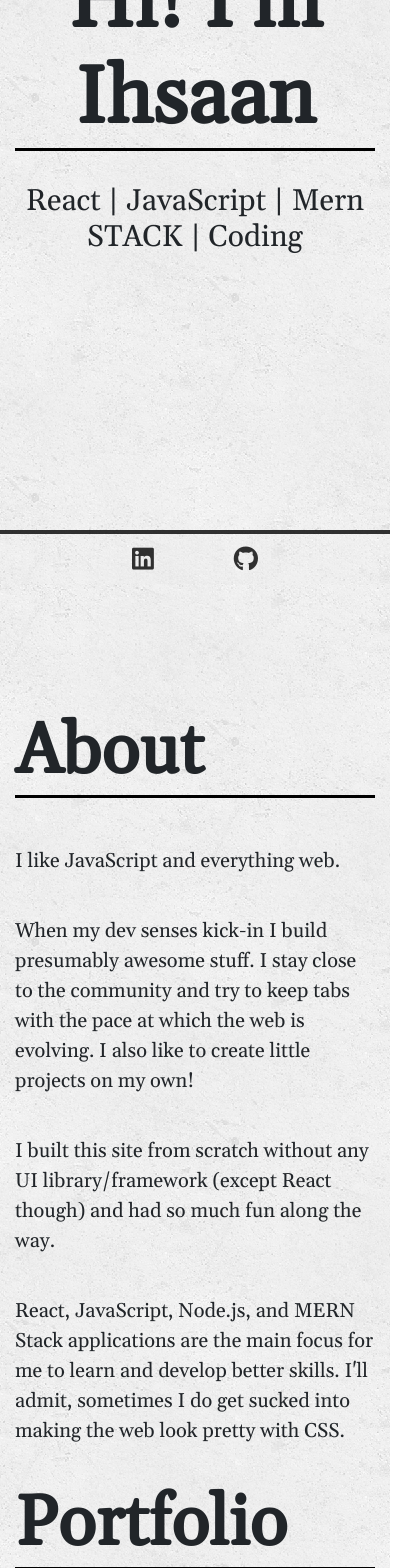
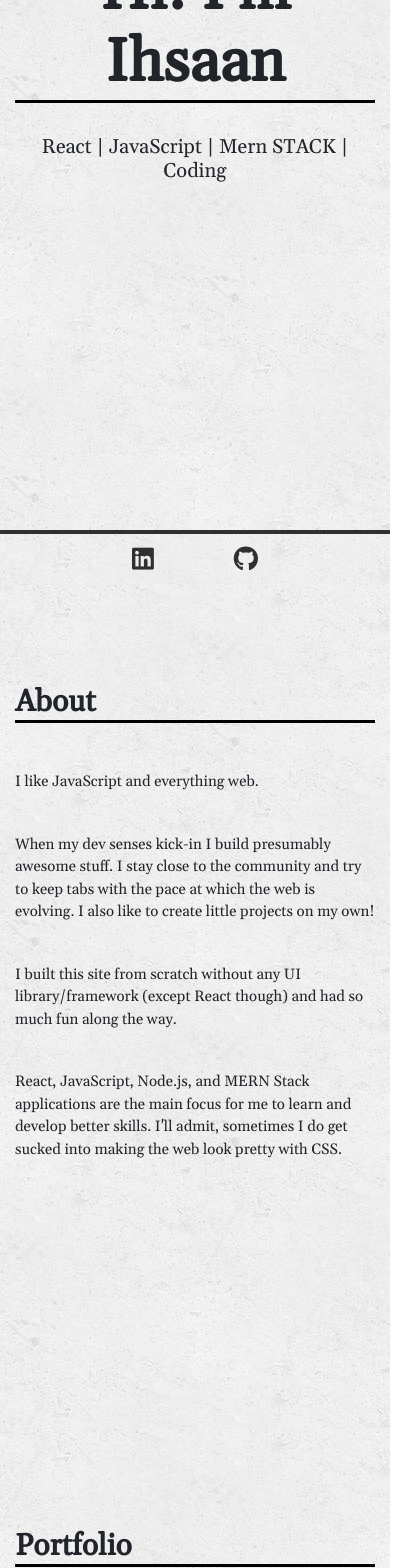
Before and after one commit to Ihsaan-Ahmad/My-Portfolio, a React (Create React App) app: page / in a window 390 px wide. Shown: the part 260-1828 px from the top of the page, 414 px wide, since content can reach past the window. Built offline with nearby package versions, Linux system fonts and the light colour scheme.

Commit message:
responsive portfolio

```diff
--- a/src/App.css
+++ b/src/App.css
@@ -49,7 +49,7 @@ html {
 .about-section h1 {
   margin: 0;
   font-family: "Gelasio", serif;
-  padding-top: 55px;
+  padding-top: 100px;
   padding-bottom: 0;
   font-weight: bold;
   font-size: 70px;
@@ -63,7 +63,7 @@ html {
 }
 
 .portfolio-section {
-  height: 100vh;
+  height: 200vh;
   background-image: url("./components/images/concrete_seamless.png");
 }
 
@@ -74,7 +74,7 @@ html {
 .portfolio-section h1 {
   margin: 0;
   font-family: "Gelasio", serif;
-  padding-top: 55px;
+  padding-top: 100px;
   padding-bottom: 0;
   font-weight: bold;
   font-size: 70px;
@@ -114,7 +114,7 @@ html {
 .contact-section h1 {
   margin: 0;
   font-family: "Gelasio", serif;
-  padding-top: 55px;
+  padding-top: 100px;
   padding-bottom: 0;
   font-weight: bold;
   font-size: 70px;
@@ -188,12 +188,44 @@ a:visited {
   }
 
   .main-section h1 {
-    font-size: 80px;
+    font-size: 60px;
     font-weight: bold;
   }
 
   .main-section h2 {
+    font-size: 20px;
+  }
+
+  .about-section h1 {
     font-size: 30px;
+  }
+
+  .about-section p {
+    font-size: 15px;
+  }
+
+  .portfolio-section {
+    height: 250vh;
+  }
+
+  .portfolio-section h1 {
+    font-size: 30px;
+  }
+
+  .portfolio-section div.card {
+    font-size: 15px;
+    margin-bottom: 2em;
+    margin-left: 1em;
+    text-align: center;
+  }
+
+  .contact-section h1 {
+    font-size: 30px;
+  }
+
+  .contact-section li,
+  p {
+    font-size: 15px;
   }
 }
 
@@ -201,4 +233,8 @@ a:visited {
   .navbar {
     font-size: 20px;
   }
+
+  .portfolio-section div.card {
+    margin-top: 2em;
+  }
 }
--- a/src/sections/About.js
+++ b/src/sections/About.js
@@ -7,9 +7,6 @@ class About extends Component {
     return (
       <div className="about-section" id="about">
         <Container>
-          <br></br>
-          <br></br>
-          <br></br>
           <h1>About</h1>
           <br></br>
           <br></br>
--- a/src/sections/Contact.js
+++ b/src/sections/Contact.js
@@ -13,16 +13,10 @@ class Contact extends Component {
           <Row>
             <Col-1>
               <ul>
-                <li>Email:</li>
-                <li>Phone Number:</li>
+                <li>Email: ihsaan.edu4321@gmail.com</li>
+                <li>Phone Number: 4694631780</li>
               </ul>
             </Col-1>
-            <Col-2>
-              <ul>
-                <p>ihsaan.edu4321@gmail.com</p>
-                <p>4694631780</p>
-              </ul>
-            </Col-2>
           </Row>
           <footer>
             <a href="https://www.linkedin.com/in/ihsaan-ahmad/">
--- a/src/sections/Portfolio.js
+++ b/src/sections/Portfolio.js
@@ -45,9 +45,9 @@ class Portfolio extends Component {
               </Card.Body>
             </Card>
             <span></span>
-          </Row>
-          <br></br>
-          <Row>
+
+            <br></br>
+
             <Card style={{ width: "18rem" }}>
               <Card.Body>
                 <Card.Title>Psychic Game</Card.Title>
@@ -87,6 +87,7 @@ class Portfolio extends Component {
                 </a>
               </Card.Body>
             </Card>
+            <span></span>
           </Row>
         </Container>
       </div>
```
